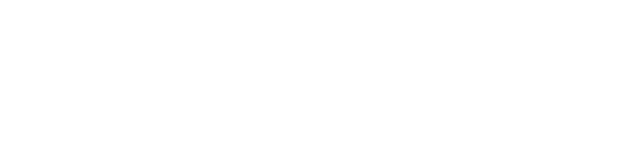
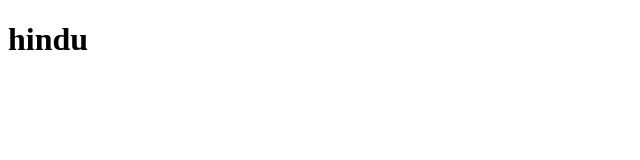
Before and after one commit to hindubojanki/women-security-with-SMS-alert-phase_1, a plain HTML site: page index.html in a window 1280 px wide. Shown: the whole page, without its empty margins (0-640 px from the left). Drawn offline with Linux system fonts and the light colour scheme.

Commit message:
first commit

```diff
--- a/index.html
+++ b/index.html
@@ -7,6 +7,6 @@
     <title>Document</title>
 </head>
 <body>
-
+    <h1>hindu</h1>
 </body>
 </html>
```
